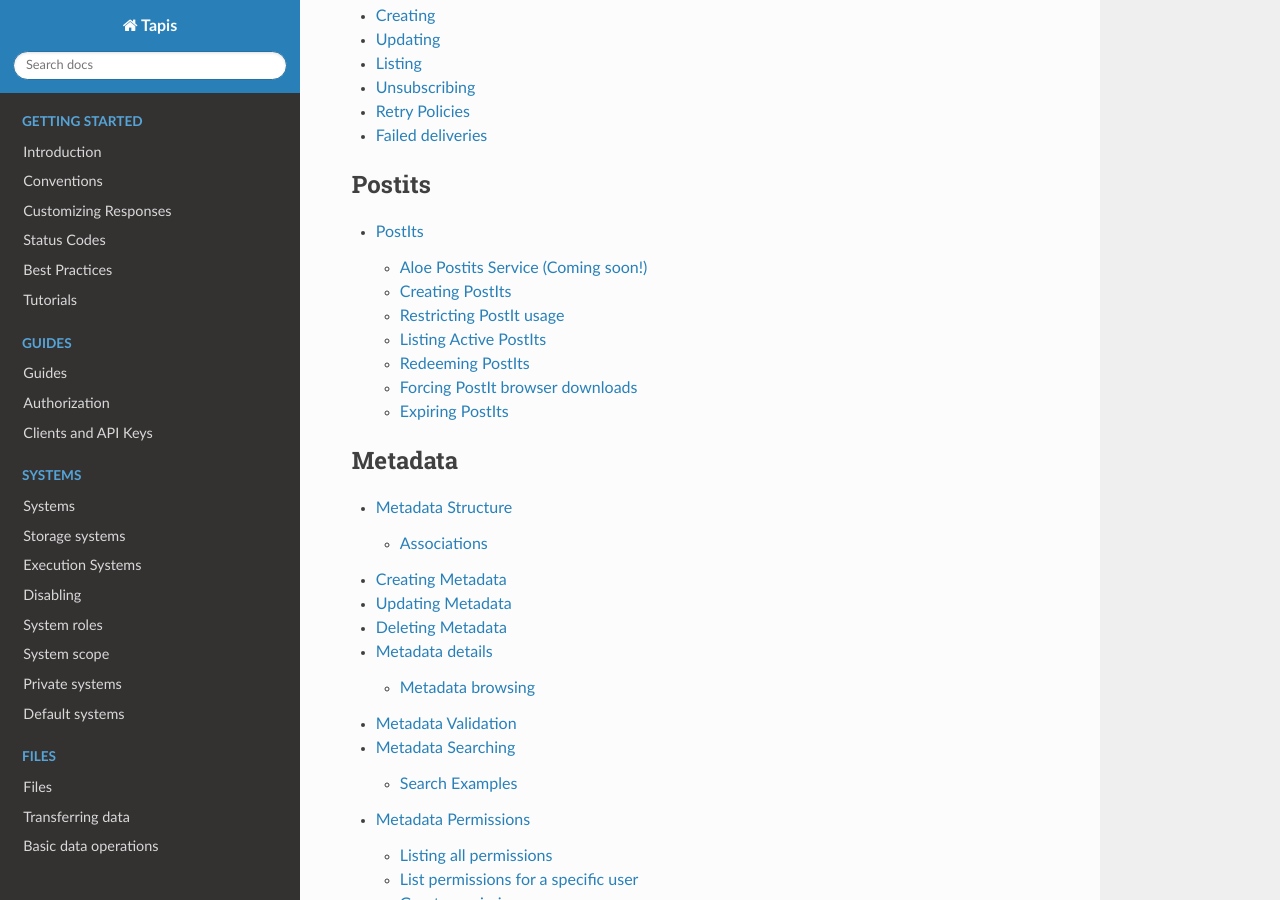
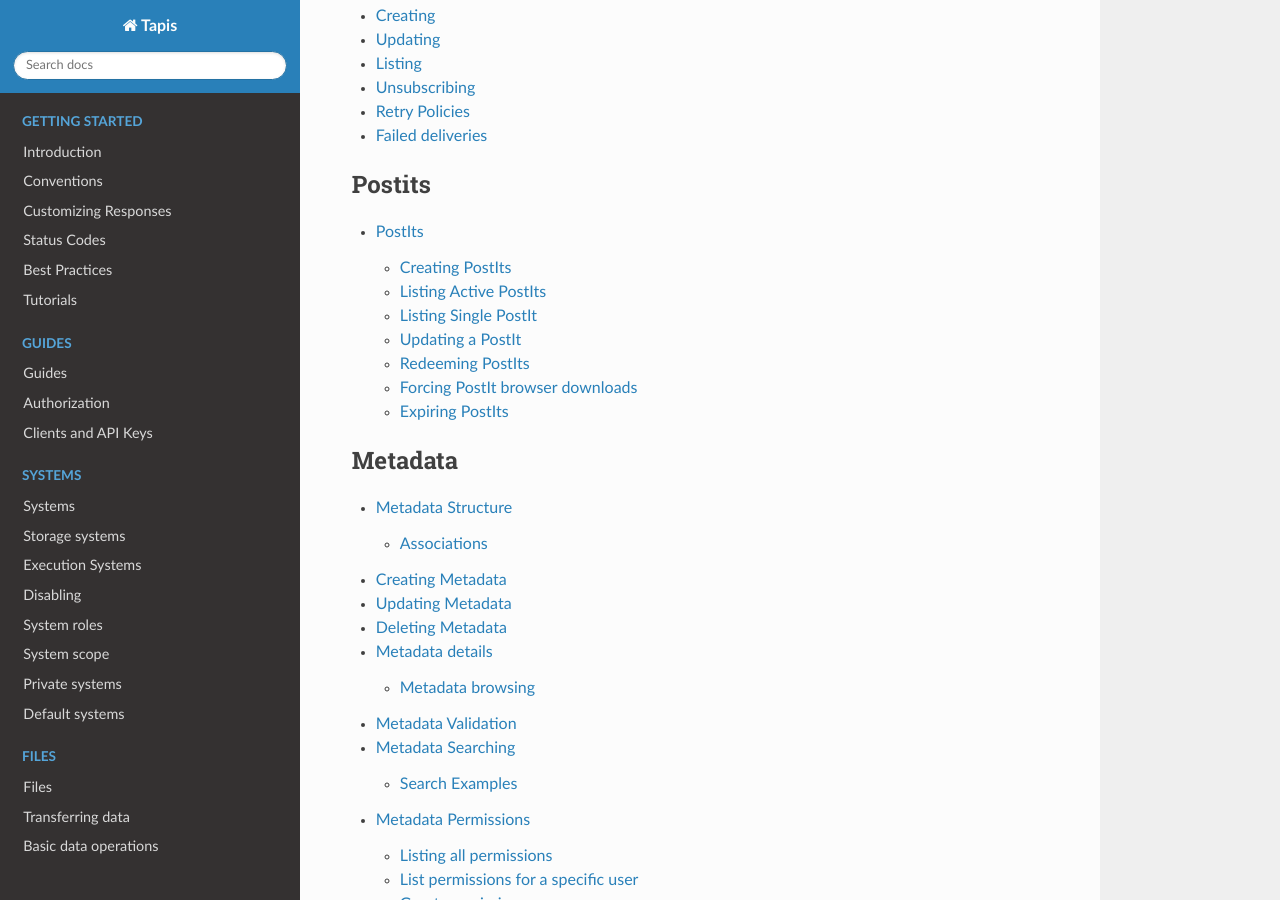
Before and after one commit to TACC-Cloud/agave-docs, a Sphinx documentation site: the page built from docs/index.rst, in a window 1280 px wide and 900 px high, scrolled down 5076 px. Built offline with Sphinx 7.4.7 and the Read the Docs theme 2.0.0, drawn with Linux system fonts in a browser that asks for light colours; pages that are not in the unit, such as notebooks, are missing from menus; some of the changed lines change nothing that is shown.

Commit message:
Update introduction.rst

```diff
--- a/docs/agave/guides/postits/introduction.rst
+++ b/docs/agave/guides/postits/introduction.rst
@@ -5,23 +5,7 @@
 PostIts
 =======
 
-The PostIts service is a URL shortening service similar to `bit.ly <https://bit.ly>`_\ , `goo.gl <https://goo.gl/>`_\ , and `t.co <http://t.co>`_. It allows you to create pre-authenticated, disposable URLs to any resource in the Tapis Platform. You have control over the lifetime and number of times the URL can be redeemed, and you can expire a PostIt at any time. As with all Science API resources, a full set of events is available for you to track usage and integrate the lifecycle of a PostIt into external applications as needed.
-
-The most common use of PostIts is to create URLs to files and folders you can share with others without having to upload them to a third-party service. Other uses cases for the PostIts service include creating "drop" folders to which anyone with the link can upload data, allowing a job to be reproducibly rerun for peer review, publishing metadata for public consumption, publishing a canonical reference to your user profile. The possibilities go on and on. Anytime you need to share your science with your world, PostIts can help you.
-
-Aloe Postits Service (Coming soon!)
------------------------------------
-The Aloe Postits service will replace the current Tapis Postits service. The new service will not break any existing interfaces, but will add on additional features and improve performace & security.
-
-The new Aloe Postits service will roll out in two parts. Part one will replace the legacy endpoints. Part two will add in additional endpoints.
-
-A new version of the Postits service documentation is being developed.  Until the unified documentation is ready and the new service is in place, please see the current Tapis Postits service documentation (below) for a basic understanding of the interface.
-
-The following links discuss details of the new production Postits service:
-
-`New Postits Service <https://tacc-cloud.readthedocs.io/projects/agave/en/latest/agave/guides/postits/postits-new.html>`_
-
-`Postits Tester Guide <https://tacc-cloud.readthedocs.io/projects/agave/en/latest/agave/guides/postits/postits-test-guide.html>`_
+The PostIts service is a URL shortening service similar to `bit.ly <https://bit.ly>`_\ , `goo.gl <https://goo.gl/>`_\ , and `t.co <http://t.co>`_. It allows you to create pre-authenticated, disposable URLs to any resource in the Tapis Platform. You have control over the lifetime and number of times the URL can be redeemed, and you can expire a PostIt at any time. The most common use of PostIts is to create URLs to files so that you can share with others without having to upload them to a third-party service. Anytime you need to share your science with your world, PostIts can help you.
 
 
 Creating PostIts
@@ -29,221 +13,321 @@
 
 To create a PostIt, send a POST request to the PostIts service with the target url you want to share. In this example, we are sharing a file we have in Tapis's cloud storage account.
 
-In the response you see standard fields such as ``created`` timestamp and the ``postit`` token. You also see several fields that lead into the discussion of another aspect of PostIts, the ability to restrict usage and expire them on demand.
+In the response you see standard fields such as ``created`` timestamp and the ``postit`` token. You also see several fields that lead into the discussion of another aspect of PostIts, such as the ability to restrict usage and expire them on demand.
 
-CLI command to create a PostIt:
+When creating a postit, one has an option to create a postit with a specified number of allowed uses and expiration, or to create an unlimited postit. If max uses or lifetime is not provided, the default values will be applied regardless if the postit is unlimited. If postit is unlimited, these values will just act as placeholders but will not be used when redeeming.
 
-.. code-block:: plaintext
+Default parameters:
 
-   tapis postits create \
-   -m 10 \
-   -L 86400 \
-   https://api.tacc.utexas.edu/files/v2/media/system/data.iplantcollaborative.org/nryan/picksumipsum.txt
+* maxUses - 1
+* lifetime - 30 days
+* unlimited - false
+* force (query parameter) - false -- discussed below
+
+You can create a postit with either content type 'application/json' or 'application/x-www-form-urlencoded'. The target URL must contain the base URL for the correct tenant. The url must also point to one of the following Tapis services: JOBS, FILES, APPS or SYSTEMS.
+
+*JSON examples*
+
+Creating a postit with maxUses and lifetime:
 
 .. container:: foldable
 
      .. container:: header
 
         :fa:`caret-right`
-        **Show curl**
+        **Show cURL**
 
      .. code-block:: shell
 
-        curl -sk -H "Authorization: Bearer $AUTH_TOKEN" \
-          -X POST \
-          -d "lifetime=3600" \
-          -d "maxUses=10" \
-          -d "method=GET" \
-          -d "url=https://api.tacc.utexas.edu/files/v2/media/system/data.iplantcollaborative.org/nryan/picksumipsum.txt" \
-          'https://api.tacc.utexas.edu/postits/v2/?pretty=true'
+        $ curl -sk -H "Authorization: Bearer $ACCESS_TOKEN" -X POST -d '{"maxUses": 3, "lifetime": 600", "url": "<target_url>"}' -H "Content-Type: application/json" https://api.tacc.utexas.edu/postits/v2?pretty=true"
 |
+
+Creating unlimited postit:
 
 .. container:: foldable
 
      .. container:: header
 
         :fa:`caret-right`
-        **Show json response**
+        **Show cURL**
 
-     .. code-block:: json
+     .. code-block:: shell
 
-        {
-        "creator":"nryan",
-        "internalUsername":null,
-        "authenticated":true,
-        "created":"2016-09-30T21:51:31-05:00",
-        "expires":"2016-10-01T00:14:51-05:00",
-        "remainingUses":10,
-        "postit":"f61256c53bf3744185de4ac6c0c839b4",
-        "noauth":false,
-        "url":"https://api.tacc.utexas.edu/files/v2/media/system/data.iplantcollaborative.org//home/nryan/picksumipsum.txt",
-        "method":"GET",
-        "_links":{
-          "self":{
-            "href":"https://api.tacc.utexas.edu/postits/v2/f61256c53bf3744185de4ac6c0c839b4"
-          },
-          "profile":{
-            "href":"https://api.tacc.utexas.edu/profiles/v2/nryan"
-          },
-          "file":{
-            "href":"https://api.tacc.utexas.edu/files/v2/media/system/data.iplantcollaborative.org//home/nryan/picksumipsum.txt"
-          }
-        }
-        }
+        $ curl -sk -H "Authorization: Bearer $ACCESS_TOKEN" -X POST -d '{"unlimited": true, "url": "<target_url>"}' -H "Content-Type: application/json" https://api.tacc.utexas.edu/postits/v2?pretty=true"
 |
 
+*X-WWW-FORM-URLENCODED examples*
 
-Restricting PostIt usage
-------------------------
-
-When creating a PostIt, you have the ability to limit the lifespan, number of uses, and HTTP method used to connect to the target resource. The following table shows the fields available for this purpose. Not specifying any of these fields results in a single-use PostIt that remains valid for 1 calendar month.
-
-:raw-html-m2r:`<table border="1px" cellpadding="5">`
-
-:raw-html-m2r:`<thead>`
-
-:raw-html-m2r:`<tr>`
-
-:raw-html-m2r:`<th>Attribute</th>`
-
-:raw-html-m2r:`<th>Type</th>`
-
-:raw-html-m2r:`<th>Description</th>`
-
-
-:raw-html-m2r:`<tbody>`
-
-:raw-html-m2r:`<tr>`
-
-:raw-html-m2r:`<td>maxUses</td>`
-
-:raw-html-m2r:`<td>JSON object</td>`
-
-:raw-html-m2r:`<td>The maximum number of times the postit may be redeemed. Defaults to 1.</td>`
-
-
-:raw-html-m2r:`<tr>`
-
-:raw-html-m2r:`<td>maxLifetime</td>`
-
-:raw-html-m2r:`<td>string</td>`
-
-:raw-html-m2r:`<td>The maximum lifetime in seconds over which the postit may be redeemed. Defaults to 1 month.</td>`
-
-
-:raw-html-m2r:`<tr>`
-
-:raw-html-m2r:`<td>method</td>`
-
-:raw-html-m2r:`<td>GET,POST,PUT,DELETE</td>`
-
-:raw-html-m2r:`<td>The HTTP method to be used to request the target resource when redeeming a postit. Defaults to GET</td>`
-
-
-:raw-html-m2r:`<tr>`
-
-:raw-html-m2r:`<td>noauth</td>`
-
-:raw-html-m2r:`<td>boolean</td>`
-
-:raw-html-m2r:`<td>Whether the request to the target resource should be authenticated. Defaults to true.</td>`
-
-
-
-.. raw:: html
-
-   <p></p>
-   <p></p>
-   <p></p>
-
-
-..
-
-   :warning: If you intend and using a PostIt as a link in a web page or a messaging service like Slack, HipChat, Facebook, Twitter, etc, which unfurl URL for display, then you should set the maximum uses greater than 4 due to the number of preflight requests made to the URL for display. Failing to do so will result in the URL showing up in the feed, but failing to resolve when clicked to download.
-
-
-Listing Active PostIts
-----------------------
-
-To list all currently active PostIts, enter the following CLI command:
-
-.. code-block:: plaintext
-
-   tapis postits list -v
+Creating a postit with maxUses and lifetime:
 
 .. container:: foldable
 
      .. container:: header
 
         :fa:`caret-right`
-        **Show curl**
+        **Show cURL**
 
      .. code-block:: shell
 
-        curl -sk -H "Authorization: Bearer $AUTH_TOKEN" \
-          'https://api.tacc.utexas.edu/postits/v2/?pretty=true'
+        $ curl -sk -H "Authorization: Bearer $ACCESS_TOKEN" -X POST -d "maxUses=3&lifetime=600&url=<target_url>"} https://api.tacc.utexas.edu/postits/v2pretty=true"
 |
+
+Creating unlimited postit:
 
 .. container:: foldable
 
      .. container:: header
 
         :fa:`caret-right`
-        **Show json response**
+        **Show cURL**
 
-     .. code-block:: json
+     .. code-block:: shell
 
-        [
-        {
-          "creator":"nryan",
-          "internalUsername":null,
-          "authenticated":true,
-          "created":"2016-09-30T21:51:31-05:00",
-          "expires":"2016-10-01T00:14:51-05:00",
-          "remainingUses":10,
-          "postit":"f61256c53bf3744185de4ac6c0c839b4",
-          "noauth":false,
-          "url":"https://api.tacc.utexas.edu/files/v2/media/system/data.iplantcollaborative.org//home/nryan/picksumipsum.txt",
-          "method":"GET",
-          "_links":{
-            "self":{
-              "href":"https://api.tacc.utexas.edu/postits/v2/f61256c53bf3744185de4ac6c0c839b4"
-            },
-            "profile":{
-              "href":"https://api.tacc.utexas.edu/profiles/v2/nryan"
-            },
-            "file":{
-              "href":"https://api.tacc.utexas.edu/files/v2/media/system/data.iplantcollaborative.org//home/nryan/picksumipsum.txt"
-            }
-          }
-        }
-        ]
+        $ curl -sk -H "Authorization: Bearer $ACCESS_TOKEN" -X POST -d "unlimited=true&url=<target_url>" https://api.tacc.utexas.edu/postits/v2?pretty=true"
 |
 
 
-Redeeming PostIts
------------------
+*CLI example*
 
-You redeem a PostIt by making a non-authenticated HTTP request on the PostIt URL. In the above example, that would be ``https://api.tacc.utexas.edu/postits/v2/ead227bace394790e56beb07e7c3ff4d``. Every time you make a get request on the PostIt, the ``remainingUses`` field decrements by 1. This continues until the value hits 0 or the PostIt outlives its ``expires`` field.
+Note: CLI does not currently support unlimited postits
+.. container:: foldable
 
-cURL command for redeeming a PostIt:
+     .. container:: header
 
-.. code-block:: plaintext
+        :fa:`caret-right`
+        **Show CLI Command**
 
-   curl -s -o picksumipsum.txt 'https://api.tacc.utexas.edu/postits/v2/f61256c53bf3744185de4ac6c0c839b4'
+     .. code-block:: plaintext
 
-Which would download the ``picksumipsum.txt`` file from your storage system.
+           tapis postits create \
+            -m 10 \
+            -L 86400 \
+            https://api.tacc.utexas.edu/files/v2/media/system/data.iplantcollaborative.org/nryan/picksumipsum.txt
+|
+
+*Example Creation Response*
 
 .. container:: foldable
 
      .. container:: header
 
         :fa:`caret-right`
-        **Show curl**
+        **Show JSON Response**
+
+     .. code-block:: json
+
+        {
+        "creator":"jstubbs"
+        "createdAt":"2020-09-30T21:51:31-05:00",
+        "expiresAt":"2020-10-01T00:14:51-05:00",
+        "remainingUses": 10,
+        "postit":"0feb1aa5-01aa-4445-b580-a008064a4c44-010",
+        "numberIsed": 0,
+        "tenantId": "tacc.prod",
+        "status": "ACTIVE"
+        "noauth":false,
+        "method": "GET"
+        "url":"https://api.tacc.utexas.edu/files/v2/media/system/data.iplantcollaborative.org//home/jstubbs/picksumipsum.txt",
+        "method":"GET",
+        "_links":{
+          "self":{
+            "href":"https://api.tacc.utexas.edu/postits/v2/0feb1aa5-01aa-4445-b580-a008064a4c44-010"
+          },
+          "profile":{
+            "href":"https://api.tacc.utexas.edu/profiles/v2/jstubbs"
+          },
+          "file":{
+            "href":"https://api.tacc.utexas.edu/files/v2/media/system/data.iplantcollaborative.org//home/jstubbs/picksumipsum.txt"
+          },
+          "update":{
+            "href":"https://api.tacc.utexas.edu/postits/v2/update/0feb1aa5-01aa-4445-b580-a008064a4c44-010"
+          },
+          "list":{
+            "href":"https://api.tacc.utexas.edu/postits/v2/listing/0feb1aa5-01aa-4445-b580-a008064a4c44-010"
+          }
+        }
+      }
+|
+
+**Available parameters to create a postit.**
+
++----------------------+-----------+-------------------------------+
+| *JSON Parameter*     |*JSON Type*| *Description*                 +
++======================+===========+===============================+
+| maxUses              | integer   | The number of times a postit  +
+|                      |           | can be redeemed. Must be      +
+|                      |           | at least 1. Negative values   +
+|                      |           | are not allowed.              +
++----------------------+-----------+-------------------------------+
+| lifetime             | integer   | How long the postit will live,+
+|                      |           | in seconds. This number is    +
+|                      |           | used to generate the          +
+|                      |           | expiration time and date by   +
+|                      |           | adding the seconds to the     +
+|                      |           | current date and time. The    +
+|                      |.          | resulting expiration time must+
+|                      |           | be before date 1/19/2038.     +
++----------------------+-----------+-------------------------------+
+| force                | boolean   | Appends the force argument to +
+|                      |           | the curl command.             +
++----------------------+-----------+-------------------------------+
+| unlimited            | boolean   | True to create a postit that  +
+|                      |           | does not have an expiration   +
+|                      |           | date or max uses.             +
++----------------------+-----------+-------------------------------+
+| url                  | string    | The url to be redeemed by the +
+|                      |           | postit. *Always required.     +
++----------------------+-----------+-------------------------------+
+| noauth               | boolean   | Legacy parameter that will be +
+|                      |           | accepted, but ignored by the  +
+|                      |           | new Aloe service.             +
++----------------------+-----------+-------------------------------+
+| internalUsername     | string    | Legacy parameter that will be +
+|                      |           | accepted, but ignored by the  +
+|                      |           | new Aloe service.             +
++----------------------+-----------+-------------------------------+
+| method               | string    | Legacy parameter that will be +
+|                      |           | accepted, but ignored by the  +
+|                      |           | new Aloe service.             +
++----------------------+-----------+-------------------------------+
+
+
+    :warning: If you intend and using a PostIt as a link in a web page or a messaging service like Slack, HipChat, Facebook, Twitter, etc, which unfurl URL for display, then you should set the maximum uses greater than 4 due to the number of preflight requests made to the URL for display. Failing to do so will result in the URL showing up in the feed, but failing to resolve when clicked to download.
+
+
+Listing Active PostIts
+----------------------
+
+To list all currently active PostIts, see the following commands:
+
+.. container:: foldable
+
+     .. container:: header
+
+        :fa:`caret-right`
+        **Show cURL**
+
+     .. code-block:: plaintext
+
+        tapis postits list -v
+
+.. container:: foldable
+
+     .. container:: header
+
+        :fa:`caret-right`
+        **Show cURL**
 
      .. code-block:: shell
 
-        curl -s -o picksumipsum.txt 'https://api.tacc.utexas.edu/postits/v2/f61256c53bf3744185de4ac6c0c839b4'
+        curl -sk -H "Authorization: Bearer $AUTH_TOKEN" 'https://api.tacc.utexas.edu/postits/v2/?pretty=true'
+|
+
+The curl interface also allows listing postits by status. Just use `?status=<status>` at the end of the URL. For example, the following curl would return all expired postits. See the table below for other status options.
+
+``curl -sk -H "Authorization: Bearer $AUTH_TOKEN" 'https://api.tacc.utexas.edu/postits/v2/?pretty=true&status=expired'``
+
+**Status Fields**
+
++---------------------+-----------------------------+
+| *Status*            |*Description*                |
++=====================+=============================+
+| ACTIVE              | Postit is redemeemable.     |
++---------------------+-----------------------------+
+| EXPIRED_AND_NO_USES | Postit is both expired and  |
+|                     | out of remaining uses.      |
++---------------------+-----------------------------+
+| EXPIRED             | Postit has expired.         |
++---------------------+-----------------------------+
+| NO_USES             | Postit is out of remaining  |
+|                     | uses.                       |
++---------------------+-----------------------------+
+| REVOKED             | The postit has been revoked.|
+|                     | Can no longer redeem nor    |
+|                     | update this postit.         |
++---------------------+-----------------------------+
+| NOT_FOUND           | (Not a status) Indicates    |
+|                     | status could not be         |
+|                     | calculated.                 |
++---------------------+-----------------------------+
+| ALL                 | (Not a status) Indicates to |
+|                     | include all statuses.       |
++---------------------+-----------------------------+
+
+Listing Single PostIt
+---------------------
+
+You can list the information for any PostIt UUID, as long as it is on the same tenant.
+
+List a single postit
+
+.. container:: foldable
+
+     .. container:: header
+
+        :fa:`caret-right`
+        **Show cURL**
+
+     .. code-block:: shell
+
+        curl -H "Authorization: Bearer $AUTH_TOKEN"'https://api.tacc.utexas.edu/postits/v2/listing/0feb1aa5-01aa-4445-b580-a008064a4c44-010'
+|
+
+Updating a PostIt
+-----------------
+
+The creator of a postit and tenant admins can update a postit. One may update maxUses, lifetime and unlimited. If a postit transitions from unlimited to limited without maxUses and lifetime, the current expiration and remaining uses is used. When updating the lifetime, a new expiration time will be calculated based on the lifetime sent in. It does not add on to the current expiration time.
+
+If you need to update other fields, such as url, you will need to revoke this postit and create a new one.
+
+Update a postit from unlimited to limited, in JSON format
+
+.. container:: foldable
+
+     .. container:: header
+
+        :fa:`caret-right`
+        **Show cURL**
+
+     .. code-block:: shell
+
+        curl -H "Authorization: Bearer $AUTH_TOKEN"'https://api.tacc.utexas.edu/postits/v2/update/0feb1aa5-01aa-4445-b580-a008064a4c44-010' \
+            -X POST -d '{"maxUses": 100, "lifetime": 2000, "unlimited": false}' -H "Content-type: application/json"
+|
+
+
+Update a postit from limited to unlimited, in XML format
+
+.. container:: foldable
+
+     .. container:: header
+
+        :fa:`caret-right`
+        **Show cURL**
+
+     .. code-block:: shell
+
+        curl -H "Authorization: Bearer $AUTH_TOKEN"'https://api.tacc.utexas.edu/postits/v2/update/0feb1aa5-01aa-4445-b580-a008064a4c44-010' \
+            -X POST -d "unlimited=true"
+|
+
+Redeeming PostIts
+-----------------
+
+You redeem a PostIt by making a non-authenticated HTTP request on the PostIt URL. In the above example, that would be ``https://api.tacc.utexas.edu/postits/v2/0feb1aa5-01aa-4445-b580-a008064a4c44-010``. Every time you make a get request on the PostIt, the ``remainingUses`` field decrements by 1 and the ``numberUsed`` field increments by 1. This continues until the value hits 0 or the PostIt outlives its ``expiresAt`` field. If a postit is unlimited, the ``remainingUses`` field does not decrement, and the ``expiresAt`` field is not used. However, the postit will retain these original values for the case that a postit is reverted to a limited postit.
+
+cURL command for redeeming a PostIt, which would download the ``picksumipsum.txt`` file from your storage system to the user's machine:
+
+.. container:: foldable
+
+     .. container:: header
+
+        :fa:`caret-right`
+        **Show cURL**
+
+     .. code-block:: shell
+
+        curl -s -o picksumipsum.txt 'https://api.tacc.utexas.edu/postits/v2/0feb1aa5-01aa-4445-b580-a008064a4c44-010'
 |
 
    :warning: There will be no response for redeeming PostIts, even if the redemption fails.
@@ -257,27 +341,30 @@
 Expiring PostIts
 ----------------
 
-In addition to setting expiration parameters when you create a PostIt, you can manually expire a PostIt at any time by making an authenticated DELETE request on the PostIt URL. This will instantly expire the PostIt from further use and remove it from your listing results.
+In addition to setting expiration parameters when you create a PostIt, you can manually expire a PostIt at any time by making an authenticated DELETE request on the PostIt URL. This will instantly expire, or revoke, the PostIt from further use. A revoked postit cannot be updated.
 
 Manually expiring a PostIt with CLI:
-
-.. code-block:: plaintext
-
-   tapis postits delete f61566c53bf3744185de4ac6c0c839b4
 
 .. container:: foldable
 
      .. container:: header
 
         :fa:`caret-right`
-        **Show curl**
+        **Show CLI Command**
 
      .. code-block:: shell
 
-        curl -sk -H "Authorization: Bearer $AUTH_TOKEN" \
-        -X DELETE
-        'https://api.tacc.utexas.edu/postits/v2/f61566c53bf3744185de4ac6c0c839b4?pretty=true'
+        tapis postits delete 0feb1aa5-01aa-4445-b580-a008064a4c44-010
 |
 
+.. container:: foldable
 
-Which will result in an empty response from the server.
+     .. container:: header
+
+        :fa:`caret-right`
+        **Show cURL**
+
+     .. code-block:: shell
+
+        curl -k -H "Authorization: Bearer $AUTH_TOKEN" -X DELETE 'https://api.tacc.utexas.edu/postits/v2/0feb1aa5-01aa-4445-b580-a008064a4c44-010?pretty=true'
+|
```
